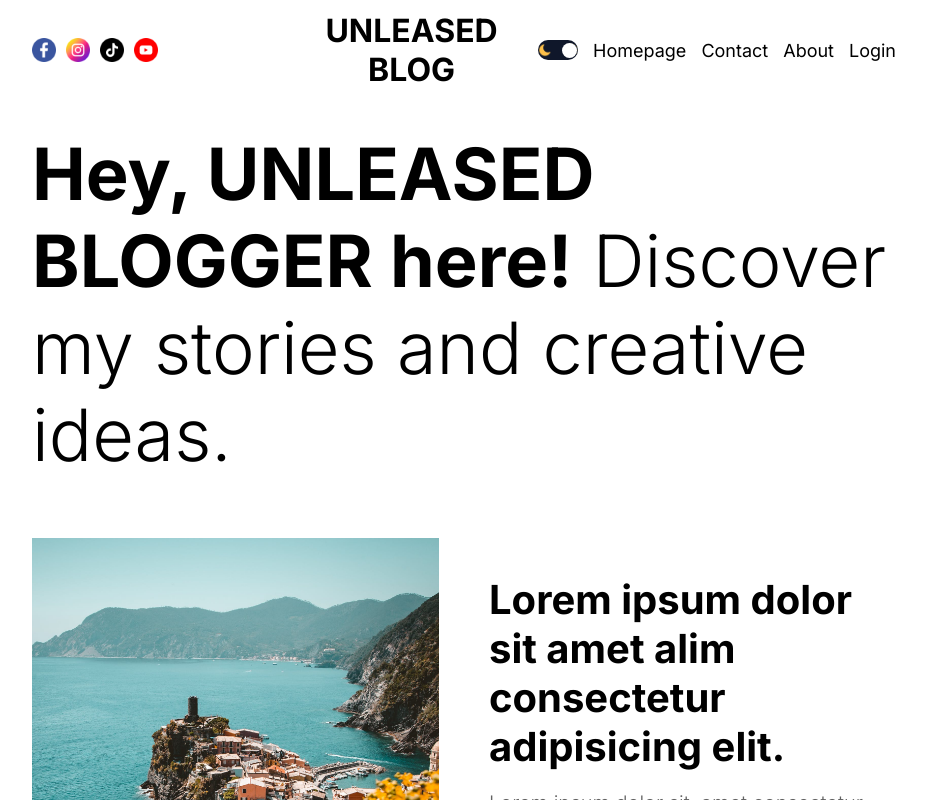
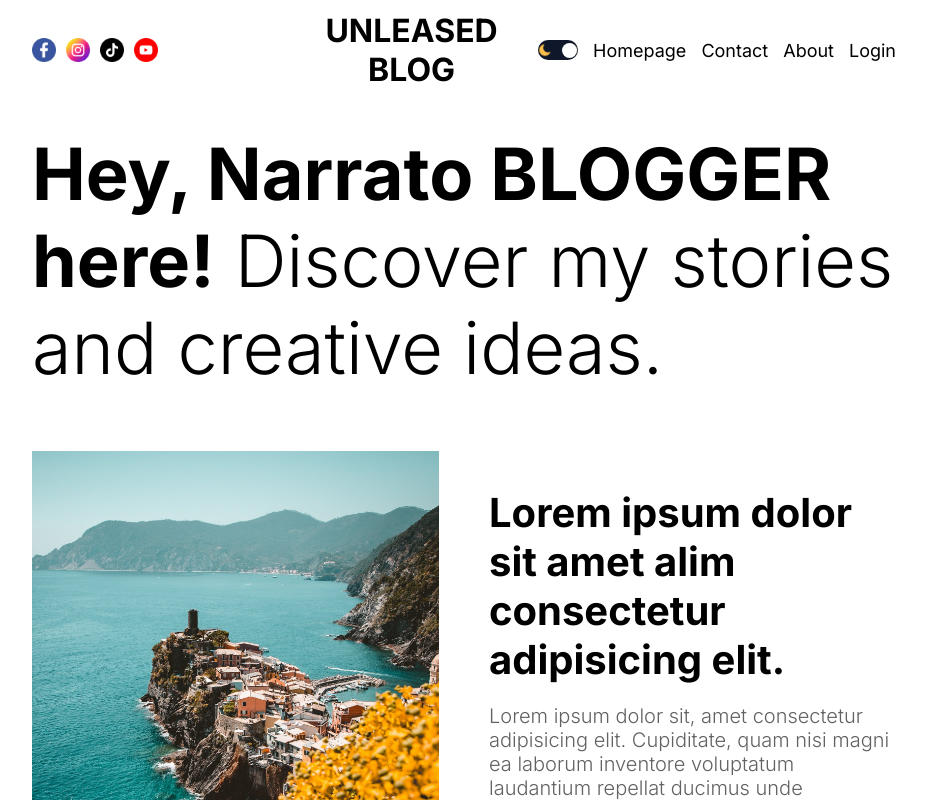
Before and after one commit to Tanishq2611/Full-Stack-Blog-App-, a Next.js app: page / in a window 1280 px wide. Shown: the top 800 px of the page, without its empty margins (176-1102 px from the left). Built offline with nearby package versions, Linux system fonts and the light colour scheme; no server answers; the database is empty.

Commit message:
Update Featured.jsx

```diff
--- a/src/components/featured/Featured.jsx
+++ b/src/components/featured/Featured.jsx
@@ -6,7 +6,7 @@ const Featured = () => {
   return (
     <div className={styles.container}>
       <h1 className={styles.title}>
-        <b>Hey, UNLEASED BLOGGER here!</b> Discover my stories and creative ideas.
+        <b>Hey, Narrato BLOGGER here!</b> Discover my stories and creative ideas.
       </h1>
       <div className={styles.post}>
         <div className={styles.imgContainer}>
```
